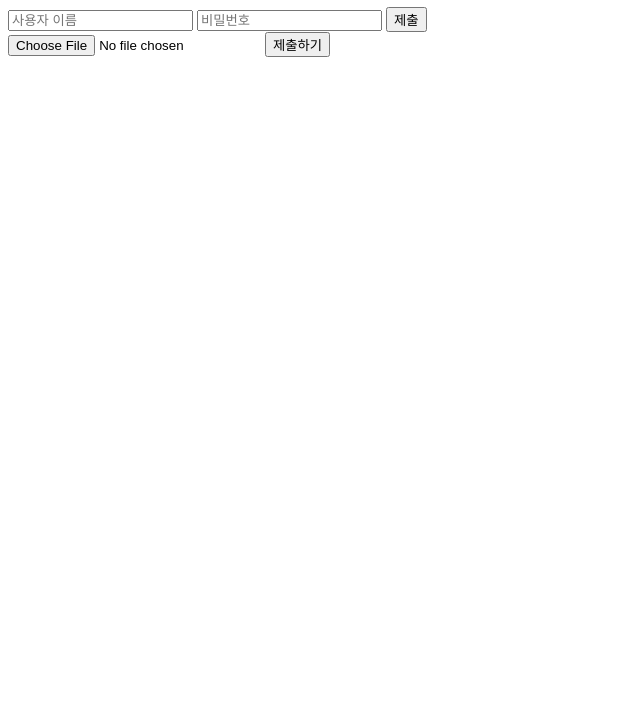
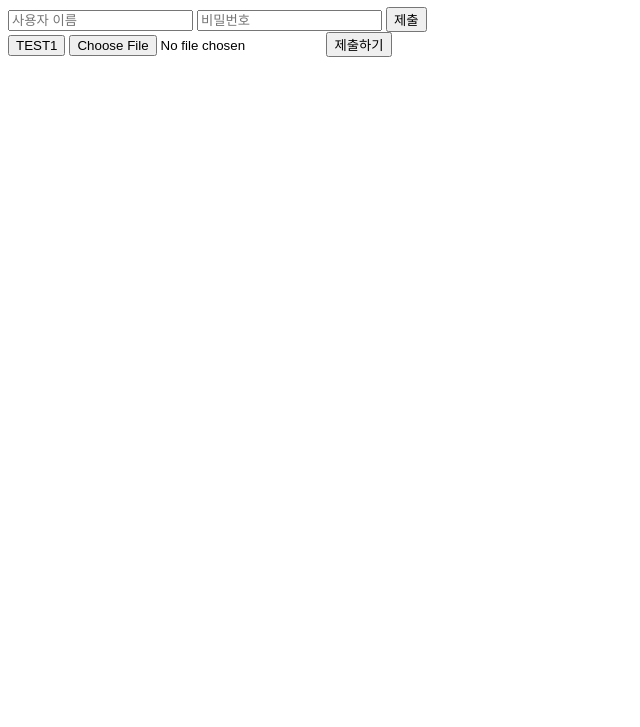
Before and after one commit to koreanddinghwan/nginx-like-webserv-using-kqueue, a plain HTML site: page mpmt/var/www/index.html in a window 1280 px wide. Shown: the part 73-800 px from the top of the page, without its empty margins (0-640 px from the left). Drawn offline with Linux system fonts and the light colour scheme.

```diff
--- a/mpmt/var/www/index.html
+++ b/mpmt/var/www/index.html
@@ -15,6 +15,8 @@
       <input type="submit" value="제출" />
     </form>
 
+    <button id="test1">TEST1</button>
+
     <!-- <form -->
     <!--   action="http://localhost:80/upload" -->
     <!--   method="post" -->
```
